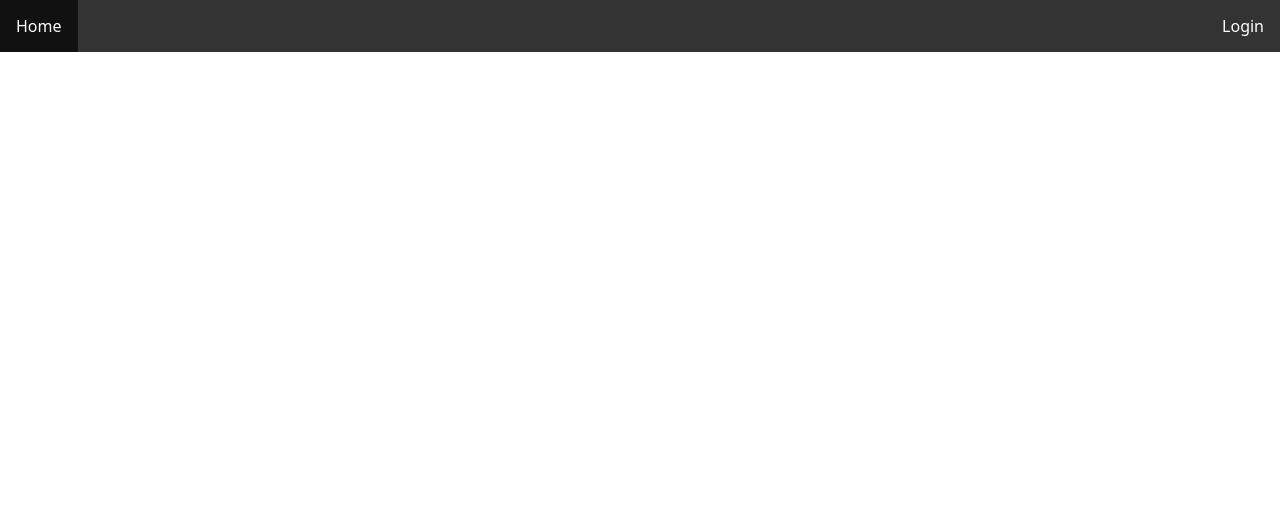
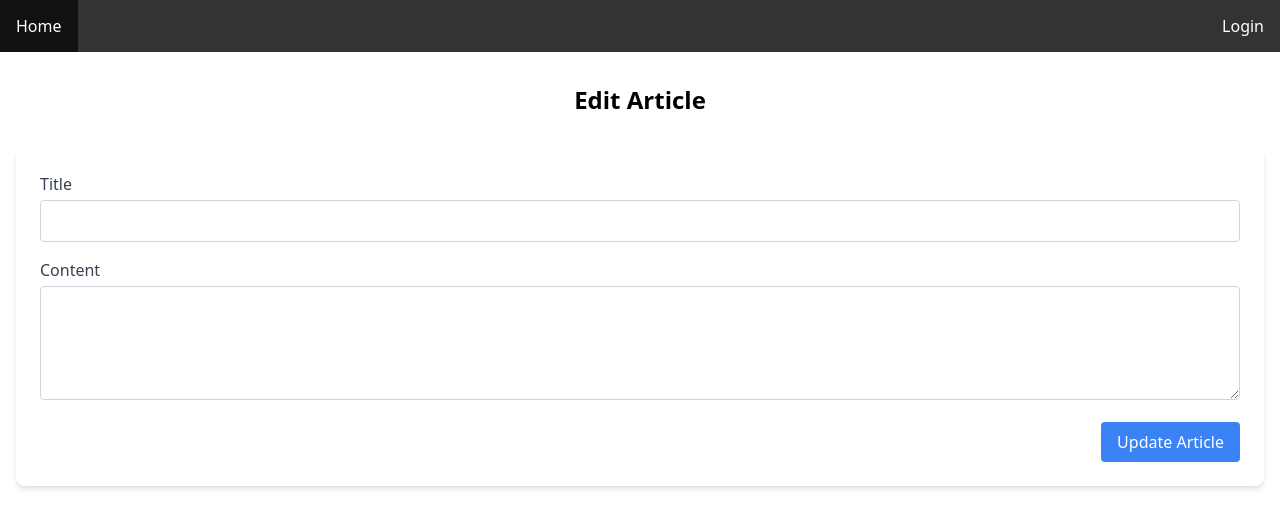
Before and after one commit to asyifashfr/alk-proj-fe, a Nuxt app: page /editArticle/1 in a window 1280 px wide. Before the commit this address had no page. Shown: the top 528 px of the page. Built offline with nearby package versions, Linux system fonts and the light colour scheme; no server answers.

Commit message:
integrate edit article to be

```diff
--- a/components/AuthForm.vue
+++ b/components/AuthForm.vue
@@ -42,7 +42,7 @@ export default {
       return this.mode === 'login';
     },
     apiUrl() {
-      return `http://localhost:8080/users/${this.isLogin ? 'login' : 'register'}`;
+      return `http://localhost:8080/user/${this.isLogin ? 'login' : 'register'}`;
     }
   },
   methods: {
--- /dev/null
+++ b/pages/editArticle/[id].vue
@@ -0,0 +1,119 @@
+<template>
+    <div class="container mx-auto px-4 py-8">
+      <header class="text-2xl font-bold mb-8 text-center">
+        Edit Article
+      </header>
+      <div class="mb-8 p-6 bg-white rounded-lg shadow-md">
+        <form @submit.prevent="updateArticle">
+          <div class="mb-4">
+            <label for="title" class="block text-gray-700">Title</label>
+            <input
+              v-model="article.title"
+              id="title"
+              type="text"
+              class="w-full p-2 border border-gray-300 rounded mt-1"
+              required
+            />
+          </div>
+          <div class="mb-4">
+            <label for="content" class="block text-gray-700">Content</label>
+            <textarea
+              v-model="article.content"
+              id="content"
+              rows="4"
+              class="w-full p-2 border border-gray-300 rounded mt-1"
+              required
+            ></textarea>
+          </div>
+          <div class="flex justify-end">
+            <button
+              type="submit"
+              class="bg-blue-500 text-white py-2 px-4 rounded hover:bg-blue-600"
+            >
+              Update Article
+            </button>
+          </div>
+        </form>
+      </div>
+    </div>
+  </template>
+
+  <script setup>
+  import { ref, onMounted } from 'vue';
+  import { useRoute, useRouter } from 'vue-router';
+
+  const article = ref({
+    title: '',
+    content: '',
+    user_id: ''
+  });
+
+  const router = useRouter();
+  const route = useRoute();
+
+  onMounted(async () => {
+    const articleId = route.params.id;
+    try {
+      const token = localStorage.getItem('token');
+      const response = await fetch(`http://localhost:8080/article?id=${articleId}`, {
+        method: 'GET',
+        headers: {
+          'Authorization': `Bearer ${token}`,
+          'Content-Type': 'application/json'
+        }
+      });
+
+      if (!response.ok) {
+        throw new Error('Failed to fetch article');
+      }
+
+      const data = await response.json();
+      article.value = data;
+      console.log('Fetched article:', article.value);
+    } catch (error) {
+      console.error('Error fetching article:', error);
+    }
+  });
+
+  const updateArticle = async () => {
+    const articleId = route.params.id;
+    const token = localStorage.getItem('token');
+
+    try {
+        const id = parseInt(articleId);
+        const response = await fetch(`http://localhost:8080/article/edit`, {
+            method: 'PUT',
+            headers: {
+                'Authorization': `Bearer ${token}`,
+                'Content-Type': 'application/json'
+            },
+            body: JSON.stringify({
+                id: id,
+                title: article.value.title,
+                content: article.value.content,
+                user_id: article.value.user_id
+            })
+        });
+
+        console.log('Response:', response)
+        console.log("request", JSON.stringify({
+            id: id,
+            title: article.value.title,
+            content: article.value.content,
+            user_id: article.value.user_id
+        }))
+        if (!response.ok) {
+            throw new Error('Failed to update article');
+        }
+
+        alert('Article updated successfully!');
+        router.push('/manageArticle');
+    } catch (error) {
+        console.error('Error updating article:', error);
+        alert('Error updating article: ' + error.message);
+    }
+  };
+  </script>
+
+  <style scoped>
+  </style>
--- a/pages/index.vue
+++ b/pages/index.vue
@@ -34,7 +34,7 @@
     },
     async mounted() {
       try {
-        const response = await fetch('http://localhost:8080/articles/all');
+        const response = await fetch('http://localhost:8080/article/all');
         this.articles = await response.json();
         this.mainArticle = this.articles[0];
         console.log(this.articles)
--- a/pages/manageArticle/index.vue
+++ b/pages/manageArticle/index.vue
@@ -45,7 +45,7 @@ if (!token) {
   return;
 }
 try {
-  const response = await fetch('http://localhost:8080/articles', {
+  const response = await fetch('http://localhost:8080/article/my', {
     method: 'GET',
     headers: {
       'Authorization': `Bearer ${token}`,
@@ -60,6 +60,7 @@ try {
 });
 
 const editArticle = (index) => {
+  router.push(`/editArticle/${articles.value[index].id}`);
 console.log('Editing article:', articles.value[index]);
 };
 
@@ -67,7 +68,7 @@ const deleteArticle = async (index) => {
   const articleId = articles.value[index].id;
   try {
     const token = localStorage.getItem('token');
-    const response = await fetch(`http://localhost:8080/articles/delete?id=${articleId}`, {
+    const response = await fetch(`http://localhost:8080/article/delete?id=${articleId}`, {
       method: 'DELETE',
       headers: {
         'Authorization': `Bearer ${token}`,
@@ -88,8 +89,6 @@ return words.length > 20 ? words.slice(0, 20).join(' ') + '...' : text;
 
 const goToNewArticle = () => {
 router.push('/newArticle');
-// this.$router.push('/newArticle');
-
 };
 </script>
 
--- a/pages/newArticle/index.vue
+++ b/pages/newArticle/index.vue
@@ -56,7 +56,7 @@ const addArticle = async () => {
   }
 
   try {
-    const response = await fetch('http://localhost:8080/articles/create', {
+    const response = await fetch('http://localhost:8080/article/create', {
       method: 'POST',
       headers: {
         'Content-Type': 'application/json',
```
